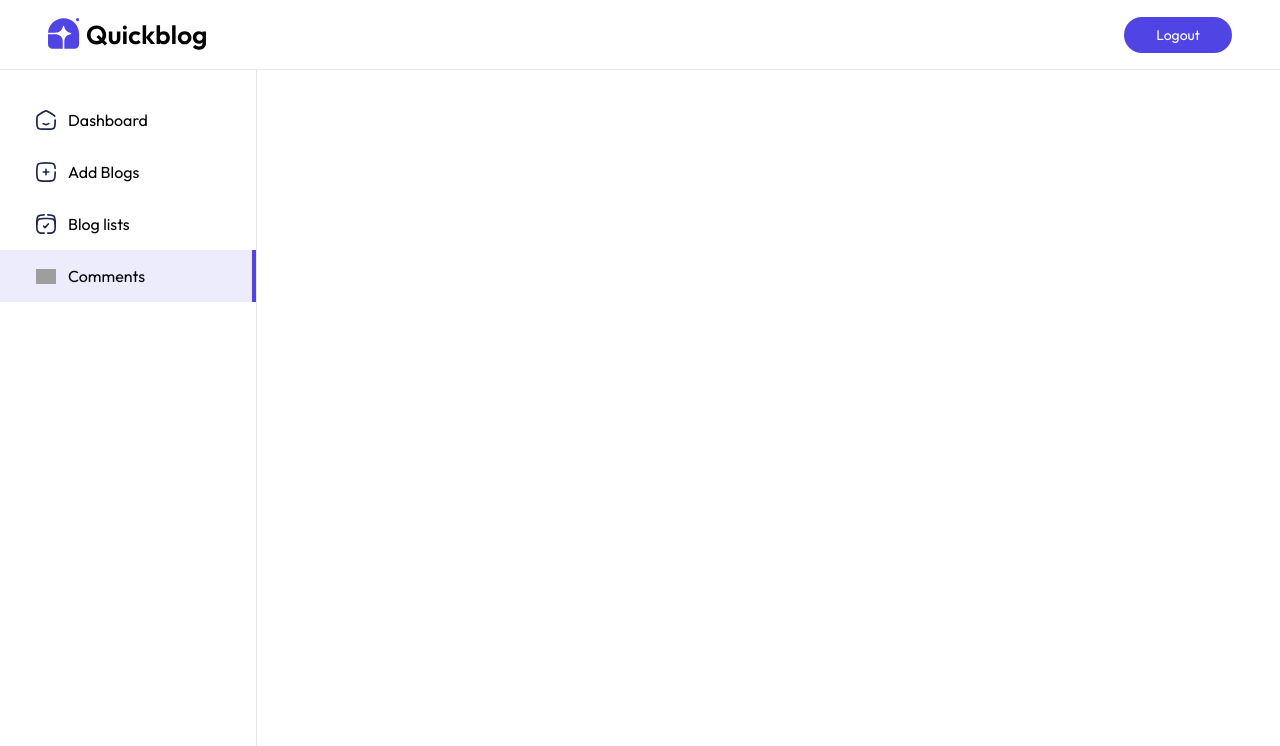
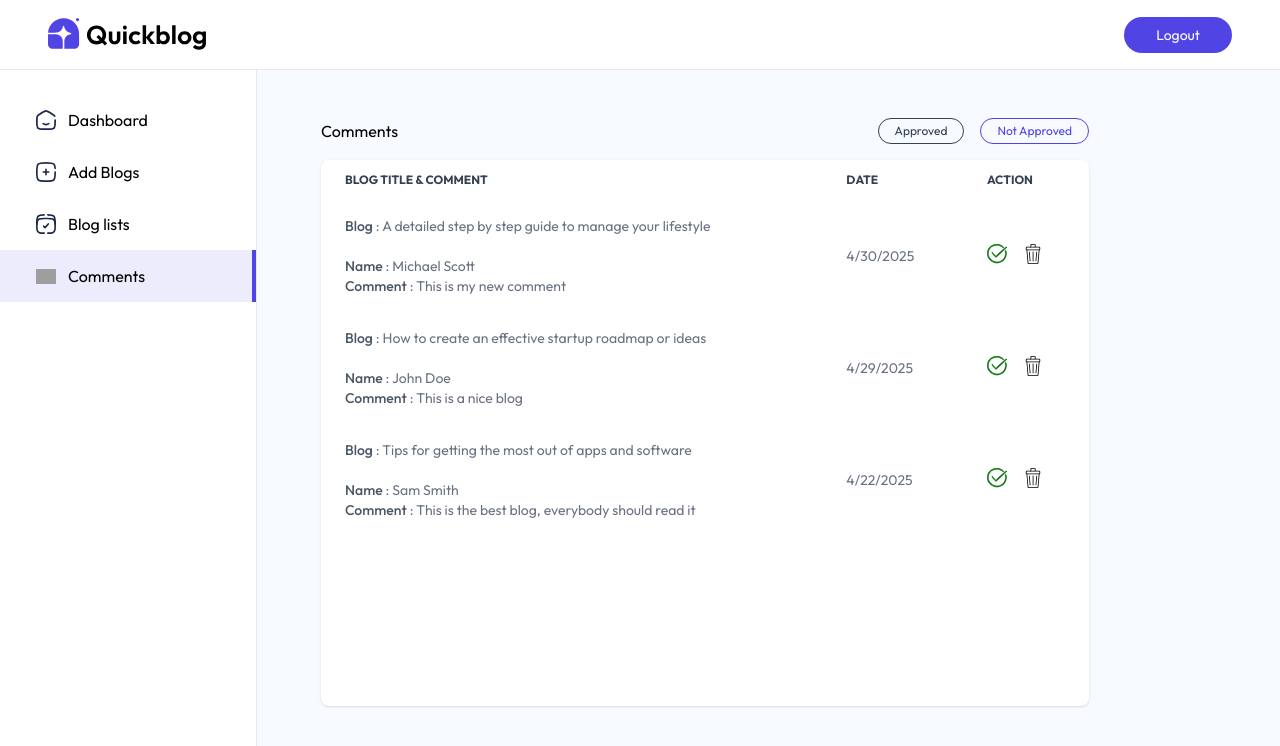
Before and after one commit to usanthiya/QuickBlog, a React (Vite) app in the folder client/: page /admin/comments in a window 1280 px wide. Shown: the top 746 px of the page. Built offline with nearby package versions, Linux system fonts and the light colour scheme; grey boxes are pictures that could not be loaded.

Commit message:
feat: Add comments component

```diff
--- /dev/null
+++ b/client/src/components/admin/CommentTableItem.jsx
@@ -0,0 +1,37 @@
+import React from "react";
+import { assets } from "../../assets/assets";
+
+const CommentTableItem = ({ comment, fetchComments }) => {
+  const { blog, _id, createdAt } = comment;
+  const BlogDate = new Date(createdAt);
+
+  return (
+    <tr className="order-y border-gray-300">
+      <td className="px-6 py-4">
+        <b className="font-medium text-gray-600">Blog</b> : {blog.title}
+        <br />
+        <br />
+        <b className="font-medium text-gray-600">Name</b> : {comment.name}
+        <br />
+        <b className="font-medium text-gray-600">Comment</b> : {comment.content}
+      </td>
+      <td className="px-6 py-4 max-sm:hidden">
+        {BlogDate.toLocaleDateString()}
+      </td>
+      <td className="px-6 py-4">
+        <div className="inline-flex items-center gap-4">
+          {!comment.isApproved ? (
+            <img src={assets.tick_icon}  className="w-5 hover:scale-110 transition-all cursor-pointer"/>
+          ) : (
+            <p className="text-xs border border-green-600 bg-green-100 text-green-600 rounded-full px-3 py-1">
+                Approved
+            </p>
+          )}
+          <img src={assets.bin_icon} alt="" className="w-5 hober:scale-110 transition-all cursor-pointer"/>
+        </div>
+      </td>
+    </tr>
+  );
+};
+
+export default CommentTableItem;
--- a/client/src/pages/admin/Comments.jsx
+++ b/client/src/pages/admin/Comments.jsx
@@ -1,11 +1,60 @@
-import React from 'react'
+import React, { useState } from "react";
+import CommentTableItem from "../../components/admin/CommentTableItem";
+import { comments_data } from "../../assets/assets";
+import { useEffect } from "react";
 
 const Comments = () => {
+  const [comments, setComments] = useState([]);
+  const [filter, setFilter] = useState("Not Approved");
+
+  const fetchComments = async () => {
+    setComments(comments_data);
+  }
+
+  useEffect(() => {
+   fetchComments();
+  }, []);
+
   return (
-    <div>
+    <div className="flex-1 p-5px-5 sm:pt-12 sm:pl-16 bg-blue-50/50">
+      <div className="flex justify-between items-center max-w-3xl">
+        <h1>Comments</h1>
+        <div className="flex gap-4">
+          <button
+            onClick={() => setFilter('Approved')}
+            className={`shadow-custom-sm border rounded-full px-4 py-1 cursor-pointer text-xs ${filter == "Approved" ? "text-primary" : "text-gray-700"}`}
+          >
+            Approved
+          </button>
 
+          <button
+            onClick={() => setFilter('Not Approved')}
+            className={`shadow-custom-sm border rounded-full px-4 py-1 cursor-pointer text-xs ${filter == "Not Approved" ? "text-primary" : "text-gray-700"}`}
+          >
+            Not Approved
+          </button>
+        </div>
+      </div>
+
+      <div className="relative h-4/5 max-w-3xl overflow-x-auto mt-4 bg-white shadow rounded-lg scrollbar-hide">
+         <table className="w-full text-sm text-gray-500">
+          <thead className="text-xs text-gray-700 text-left uppercase">
+            <tr>
+              <th scope="col" className="px-6 py-3"> Blog Title & Comment</th>
+              <th scope="col" className="px-6 py-3 max-sm:hidden"> Date </th>
+              <th scope="col" className="px-6 py-3"> Action </th>
+            </tr>
+          </thead>
+          <tbody>
+            {comments.filter((comment)=> {
+              if(filter === "Approved") return comment.isApproved === true;
+              return comment.isApproved === false;
+            }).map((comment, index)=> <CommentTableItem key={comment._id} comment={comment} index={index +1} fetchComments={fetchComments}/>)}
+          </tbody>
+         </table>
+      </div>
     </div>
-  )
-}
+  );
+};
 
-export default Comments
+export default Comments;
```
